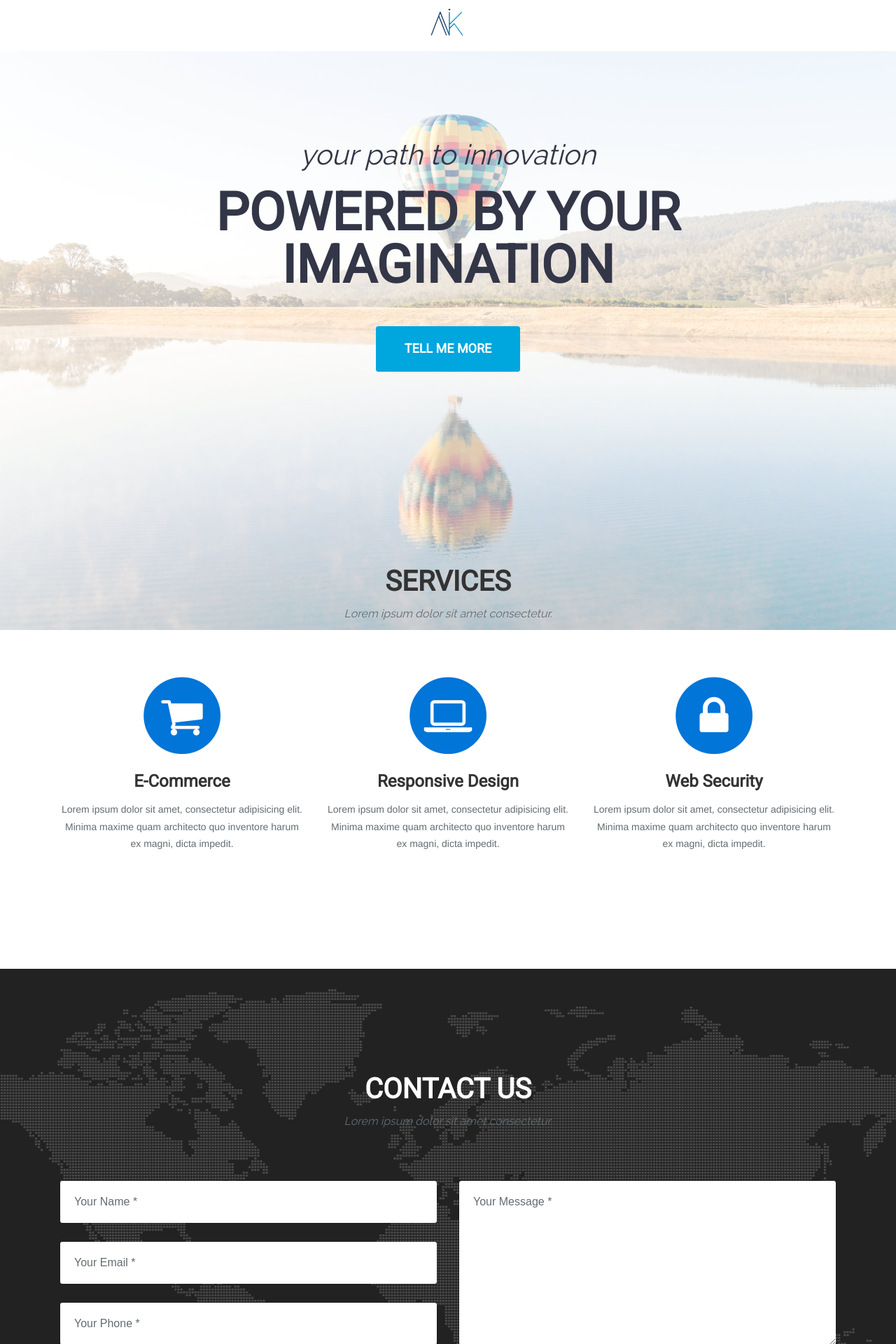
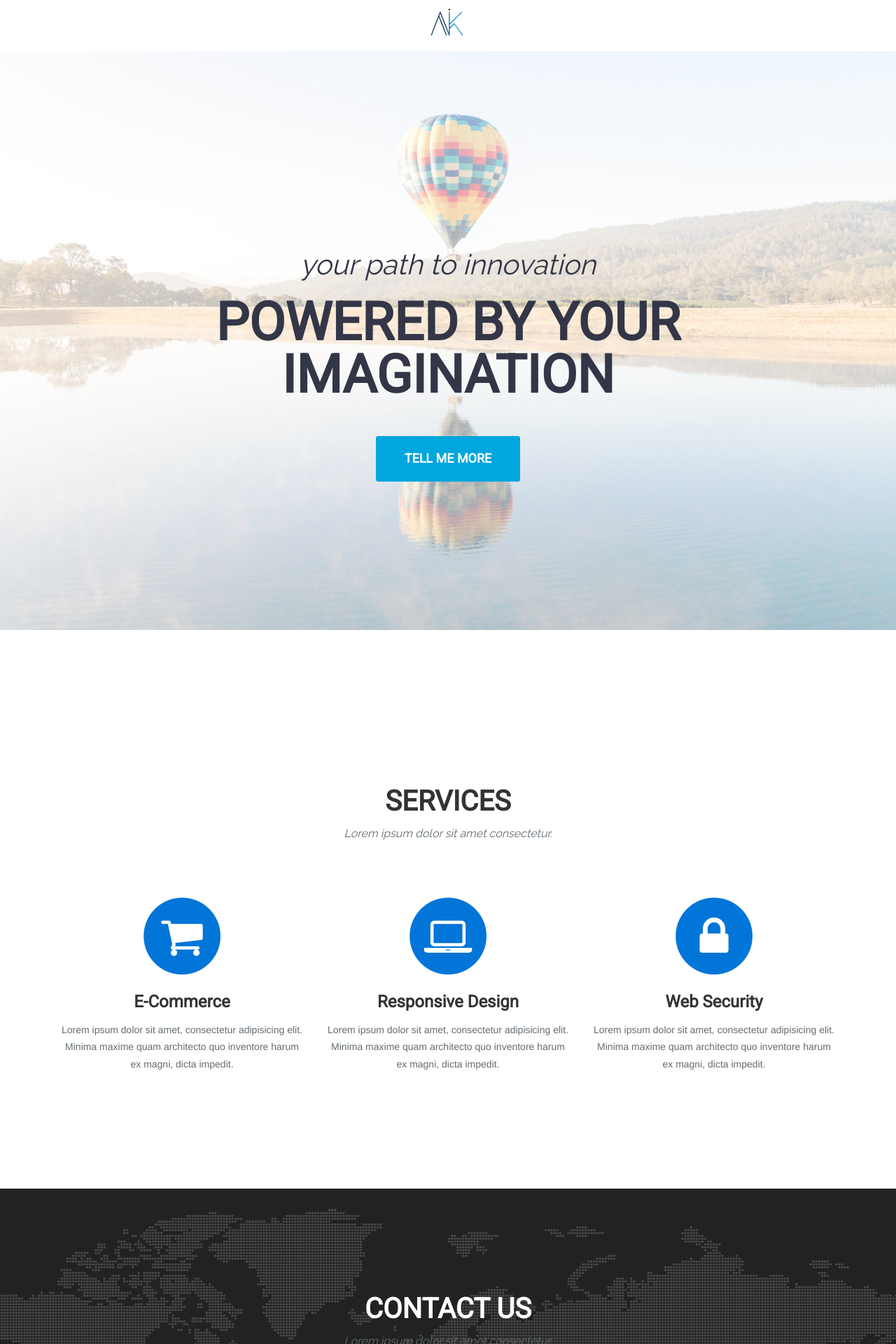
Before and after one commit to akimagine/akimagine.github.io, a Jekyll site: the page built from index.html, in a window 1280 px wide. Shown: the top 1920 px of the page at 70% size. Built offline with Jekyll 4.4.1, drawn with Linux system fonts in a browser that asks for light colours; nearby versions of some CDN libraries.

Commit message:
flex center

```diff
--- a/css/main.scss
+++ b/css/main.scss
@@ -1,5 +1,19 @@
 ---
 ---
+
+html, body {
+    height: 100%;
+}
+
+header {
+    height: 100%;
+    display: flex;
+
+    div.container {
+        display: flex;
+        align-items: center;
+    }
+}
 
 #akimagine-logo{
     width: 50px;
```
